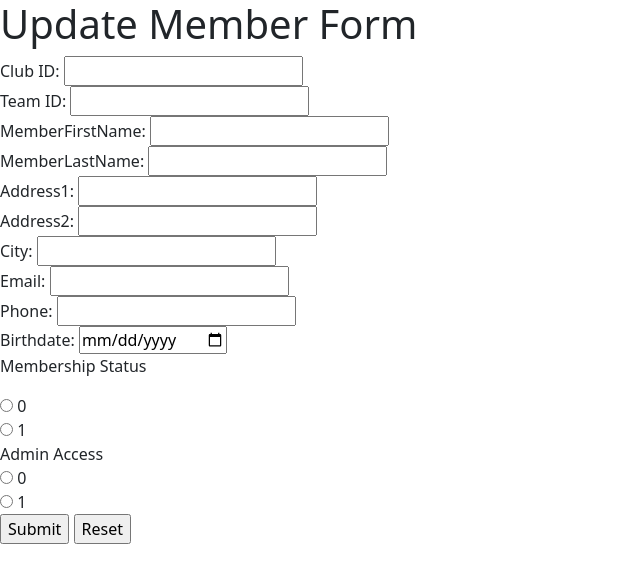
After one commit to alecnadel/RugbyClubWebApp, a Flask app: page /admin/clubmember/update in a window 1280 px wide. The commit adds this page. Shown: the top 583 px of the page, without its empty margins (0-640 px from the left). Run offline with Flask 2, Linux system fonts and the light colour scheme; data that the repository does not hold is empty.

Commit message:
Integrate membership status and admin access ability into update member page
Edit code in HTML, added radio button for admin to activate or de-activate a member status. Created a feature within the update member page use radio button method allow admin to assign a member as a admin or cancel that ability as a admin.

```diff
--- a/app.py
+++ b/app.py
@@ -54,10 +54,12 @@ def getMembers():
     member = cur.fetchall()
     Members = [desc[0] for desc in cur.description]
     print(f"{Members}")
+    now = datetime.now()
+    formatted_date = now.strftime('%Y-%m-%d %H:%M:%S')
     #display list of upcoming fixtures. Use join table method to display the game information join in either hometeam or awayteam.
     cur.execute("""select FixtureID, FixtureDate, HomeTeam, AwayTeam, HT.TeamName as HomeTeamName, AWT.TeamName as AwayTeamName from Fixtures
                     join Teams as HT on Fixtures.HomeTeam = HT.TeamID
-                    join Teams as AWT on Fixtures.AwayTeam = AWT.TeamID where FixtureDate>%s;""",(datetime.now(),))
+                    join Teams as AWT on Fixtures.AwayTeam = AWT.TeamID where FixtureDate>%s;""",(datetime.now(),formatted_date))
     select_Fixture = cur.fetchall()
     Fixtures = [desc[0] for desc in cur.description]
     print(f"{Fixtures}")
@@ -76,7 +78,8 @@ def Updatemembercontacts():
             Email  = request.form.get('Email')
             Phone = request.form.get('Phone')
             cur = getCursor()
-            cur.execute("UPDATE Members SET MemberFirstName=%s, MemberLastName=%s, Address1=%s, Address2=%s, City=%s, Email=%s, Phone=%s where MemberID=%s;",(MemberFirstName,MemberLastName,Address1,Address2,City,Email,Phone,'MemberID',))
+            cur.execute("UPDATE Members SET MemberFirstName=%s, MemberLastName=%s, Address1=%s, Address2=%s, City=%s, Email=%s, Phone=%s where MemberID=%s;",
+            (MemberFirstName,MemberLastName,Address1,Address2,City,Email,Phone,MemberID,))
             return redirect(url_for("getMembers", MemberID = MemberID))
     else:
         MemberID = request.args.get('MemberID')
@@ -110,13 +113,13 @@ def addnews():
     if request.method == 'POST':
         id = genID()
         print(id)
-        ClubID = request.form.get("ClubID")
+        Clubid = request.form.get('ClubID')
         Header = request.form.get('NewsHeader')
         Author = request.form.get('NewsByline')
         Date = request.form.get('NewsDate')
         NewNews = request.form.get('News')
         cur = getCursor()
-        cur.execute("insert into ClubNews(NewsID, ClubID, NewsHeader, NewsByline, NewsDate, News) values (%s,%s,%s,%s,%s,%s);",(str(id),ClubID,Header,Author,Date,NewNews,))
+        cur.execute("insert into ClubNews(ClubID, NewsHeader, NewsByline, NewsDate, News) values (%s,%s,%s,%s,%s);",(Clubid,Header,Author,Date,NewNews,))
         cur.execute("select * from ClubNews where NewsID=%s;",(str(id),))
         return redirect(url_for('getAdmin', MemberID = MemberID))
     else:
@@ -149,6 +152,39 @@ def addmember():
         cur = getCursor()
         cur.execute("INSERT INTO Members(MemberID, MemberFirstName, MemberLastName, Address1, Address2, City, Email, Phone, Birthdate) VALUES (%s,%s,%s,%s,%s,%s,%s,%s,%s);",
         (str(id),First_Name,Last_Name,Address1,Address2,City,Email,Phone,Birthdate,))
+        cur.execute("SELECT * FROM Members where MemberID=%s",(str(id),))
         select_member = cur.fetchall()
         membercol = [desc[0] for desc in cur.description]
-        return render_template('addmember.html',insertmember=select_member,mber=membercol)
+        return render_template('viewmember.html',insertmember=select_member,mber=membercol)
+    else:
+        return render_template('addmember.html')
+
+@app.route('/admin/clubmember/update', methods=['GET', 'POST'])
+def updatemember():
+    if request.method == 'POST':
+            MemberID = request.form.get('MemberID')
+            Teamid = request.form.get('TeamID')
+            MemberFirstName = request.form.get('MemberFirstName')
+            MemberLastName = request.form.get('MemberLastName')
+            Address1 = request.form.get('Address1')
+            Address2 = request.form.get('Address2')
+            City = request.form.get('City')
+            Email  = request.form.get('Email')
+            Phone = request.form.get('Phone')
+            BirthDate = request.form.get('Birthdate')
+            MembershipStatus = request.form.get('MembershipStatus')
+            AdminAccess = request.form.get('AdminAccess')
+            cur = getCursor()
+            cur.execute("UPDATE Members SET MemberFirstName=%s, MemberLastName=%s, Address1=%s, Address2=%s, City=%s, Email=%s, Phone=%s, Birthdate=%s where MemberID=%s, TeamID=%s;",
+            (Teamid,MemberFirstName,MemberLastName,Address1,Address2,City,Email,Phone,BirthDate,MembershipStatus,AdminAccess,MemberID,))
+            return redirect(url_for("viewmember", MemberID = MemberID))
+    else:
+        MemberID = request.args.get('MemberID')
+        if MemberID == '':
+            return redirect("/")
+        else:
+            cur = getCursor()
+            cur.execute("SELECT * FROM Members where MemberID=%s;",(str(MemberID),))
+            memberresult = cur.fetchone()
+            print(memberresult)
+            return render_template('updatemember.html',memberdetails = memberresult)
--- a/templates/addmember.html
+++ b/templates/addmember.html
@@ -6,7 +6,7 @@
 </head>
 <body>
 
-    <p>Add Member</p>
+    <h1>Add Member</h1>
     <form action="/admin/clubmember/add" method="POST">
 
       <label for="MemberFirstName">First Name:</label>
--- /dev/null
+++ b/templates/updatemember.html
@@ -0,0 +1,57 @@
+<!DOCTYPE html>
+<html lang="en">
+<head>
+  <link href="https://cdn.jsdelivr.net/npm/bootstrap@5.1.3/dist/css/bootstrap.min.css" rel="stylesheet" integrity="sha384-1BmE4kWBq78iYhFldvKuhfTAU6auU8tT94WrHftjDbrCEXSU1oBoqyl2QvZ6jIW3" crossorigin="anonymous">
+    <title>Update Member Details</title>
+</head>
+<body>
+    <h1>Update Member Form</h1>
+    {% if memberdetails %}
+    <form action="/admin/clubmember/update" method="POST">
+      {% else %}
+    <form action="/admin/clubmember" method="POST">
+      {% endif %}
+        {% if memberdetails %}
+        <input type="hidden" name="MemberID" value="{{memberdetails[0]}}" />
+        {% endif %}
+        <label for="ClubID">Club ID:</label>
+        <input type="number" id="ClubID" name="ClubID" {% if memberdetails %} value="{{memberdetails[1]}}" {% endif %}/> <br/>
+        <label for="TeamID">Team ID:</label>
+        <input type="number" id="TeamID" name="TeamID" {% if memberdetails %} value="{{memberdetails[2]}}" {% endif %}/> <br/>
+
+        <label for="MemberFirstName">MemberFirstName:</label>
+        <input type="text" id="MemberFirstName" name="MemberFirstName" {% if memberdetails %} value="{{memberdetails[3]}}" {% endif %}/> <br/>
+        <label for="MemberLastName">MemberLastName:</label>
+        <input type="text" id="MemberLastName" name="MemberLastName" {% if memberdetails %} value="{{memberdetails[4]}}" {% endif %}/> <br/>
+
+        <label for="Address1">Address1:</label>
+        <input type="text" id="Address1" name="Address1" {% if memberdetails %} value="{{memberdetails[5]}}" {% endif %}/> <br/>
+        <label for="Address2">Address2:</label>
+        <input type="text" id="Address2" name="Address2" {% if memberdetails %} value="{{memberdetails[6]}}" {% endif %}/> <br/>
+        <label for="City">City:</label>
+        <input type="text" id="City" name="City" {% if memberdetails %} value="{{memberdetails[7]}}" {% endif %}/> <br/>
+
+        <label for="Email">Email:</label>
+        <input type="text" id="Email" name="Email" {% if memberdetails %} value="{{memberdetails[8]}}" {% endif %}/> <br/>
+        <label for="Phone">Phone:</label>
+        <input type="number" id="Phone" name="Phone" {% if memberdetails %} value="{{memberdetails[9]}}" {% endif %}/> <br/>
+        <label for="Birthdate">Birthdate:</label>
+        <input type='date' id="Birthdate" name="Birthdate" {% if memberdetails %} value="{{memberdetails[10]}}" {% endif %}/> <br/>
+<!--the if statements set the default value to the variable that we are working on to update the data-->
+        <p>Membership Status</p>
+        <input type="radio" id="MembershipStatus" name="MembershipStatus" value="0" {% if memberdetails %} value="{{memberdetails[11]}}" {% endif %}/>
+        <label for="MembershipStatus">0</label> <br>
+        <input type="radio" id="MembershipStatus" name="MembershipStatus" value="1" {% if memberdetails %} value="{{memberdetails[11]}}" {% endif %}/>
+        <label for="MembershipStatus">1</label> <br>
+<!--check if membership status active or not, 1 mean active member, 0 mean not a active member. Admin has the option to activate or de-activate member-->
+        <p1>Admin Access</p1> <br>
+        <input type="radio" id="AdminAccess" name="AdminAccess" value="0" {% if memberdetails %} value="{{memberdetails[12]}}" {% endif %}/>
+        <label for ="AdminAccess">0</label> <br>
+        <input type="radio" id="AdminAccess" name="AdminAccess" value="1" {% if memberdetails %} value="{{memberdetails[12]}}" {% endif %}/>
+        <label for ="AdminAccess">1</label> <br>
+<!--admin also can appoint a member as admin by select 1, then a member can have access to admin feature of the app, or select 0 to cancel the member ability access to admin function-->
+        <input type="Submit"/>
+        <input type="Reset"/>
+    </form>
+</body>
+</html>
```
Also changed, not shown: templates/fixtures.html (deleted, +0 -9 lines), templates/viewmember.html (+9 -4 lines).
